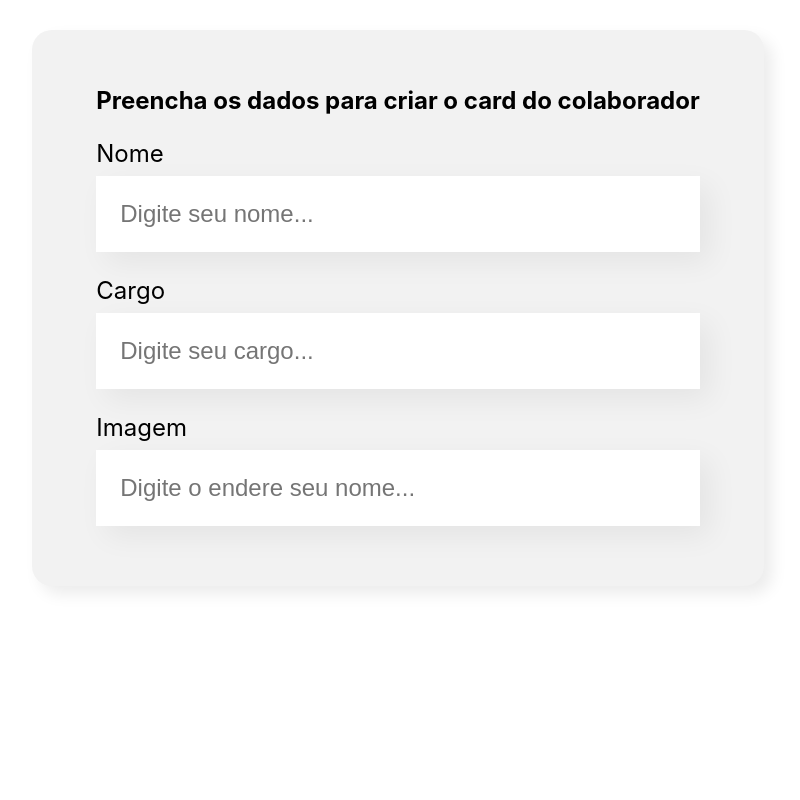
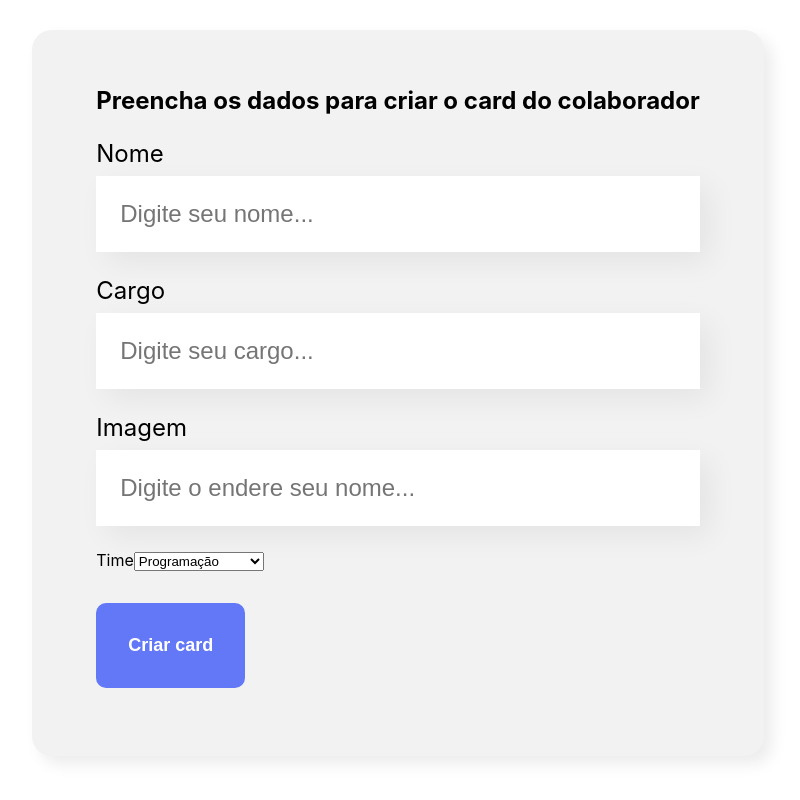
Before and after one commit to abigailmvlima/organo, a JavaScript app: page / in a window 1280 px wide. Shown: the part 568-1368 px from the top of the page, without its empty margins (242-1042 px from the left). Before the commit the page ends 1234 px from the top, so only its background shows below. Built offline with nearby package versions, Linux system fonts and the light colour scheme; the HTML template or start-up script is replaced by a standard one.

Commit message:
Criei componente Lista Suspensa e Botao

```diff
--- /dev/null
+++ b/src/componentes/botao/Botao.css
@@ -0,0 +1,15 @@
+.botao {
+  background-color: #6278f7;
+  border-radius: 10px;
+  font-weight: 700;
+  font-size: 18px;
+  padding: 32px;
+  border: none;
+  cursor: pointer;
+  color: #fff;
+  margin: 32px 0;
+}
+
+.botao:hover {
+  color: #95ffd4;
+}
--- /dev/null
+++ b/src/componentes/botao/index.js
@@ -0,0 +1,7 @@
+import "./Botao.css";
+
+const Botao = (props) => {
+  return <button className="botao">{props.children}</button>;
+};
+
+export default Botao;
--- a/src/componentes/formulario/index.js
+++ b/src/componentes/formulario/index.js
@@ -1,14 +1,28 @@
-import CampoTexto from '../campoTexto';
-import './Formulario.css';
+import Botao from "../botao";
+import CampoTexto from "../campoTexto";
+import ListaSuspensa from "../listaSuspensa";
+import "./Formulario.css";
 
 const Formulario = () => {
+  const times = [
+    "Programação",
+    "Front-End",
+    "Data Science",
+    "Devops",
+    "Ux e Design",
+    "Mobile",
+    "Inivação e Gestão",
+  ];
+
   return (
-    <section className='formulario'>
+    <section className="formulario">
       <form>
         <h2>Preencha os dados para criar o card do colaborador</h2>
-        <CampoTexto label='Nome' placeholder='Digite seu nome' />
-        <CampoTexto label='Cargo' placeholder='Digite seu cargo' />
-        <CampoTexto label='Imagem' placeholder='Digite o endere seu nome' />
+        <CampoTexto label="Nome" placeholder="Digite seu nome" />
+        <CampoTexto label="Cargo" placeholder="Digite seu cargo" />
+        <CampoTexto label="Imagem" placeholder="Digite o endere seu nome" />
+        <ListaSuspensa label="Time" itens={times} />
+        <Botao>Criar card</Botao>
       </form>
     </section>
   );
--- /dev/null
+++ b/src/componentes/listaSuspensa/ListaSuspensa.css
@@ -0,0 +1,15 @@
+.lista-suspensa label {
+  display: block;
+  margin-bottom: 8px;
+  font-size: 24px;
+}
+
+.lista-suspensa select {
+  background-color: #fff;
+  box-shadow: 10px 10px 30px rgba(0, 0, 0, 0.06);
+  width: 100%;
+  border: none;
+  font-size: 24px;
+  padding: 24px;
+  box-sizing: border-box;
+}
--- /dev/null
+++ b/src/componentes/listaSuspensa/index.js
@@ -0,0 +1,16 @@
+import "./ListaSuspensa.css";
+
+const ListaSuspensa = (props) => {
+  return (
+    <div>
+      <label>{props.label}</label>
+      <select>
+        {props.itens.map((item) => {
+          return <option key={item}>{item}</option>;
+        })}
+      </select>
+    </div>
+  );
+};
+
+export default ListaSuspensa;
```
Also changed, not shown: 1 other file (tests, documents, lock files or other folders).
